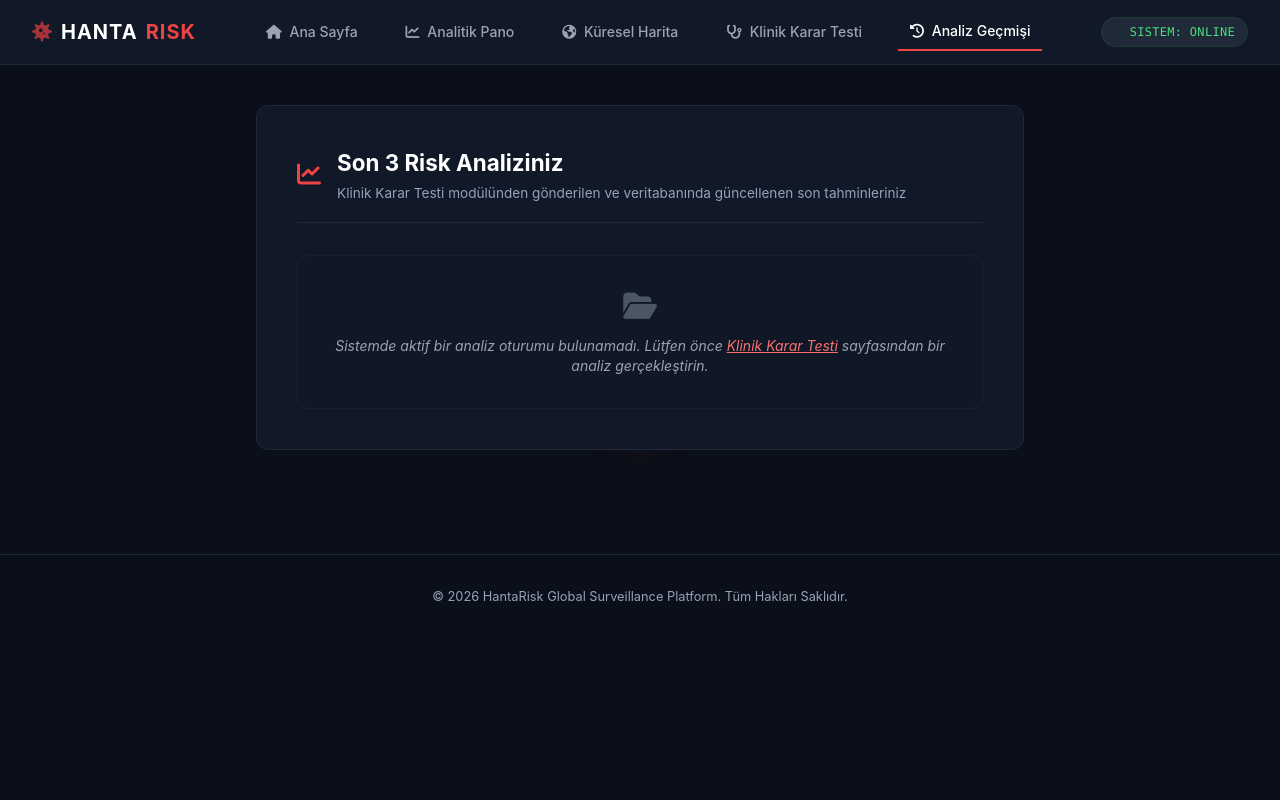
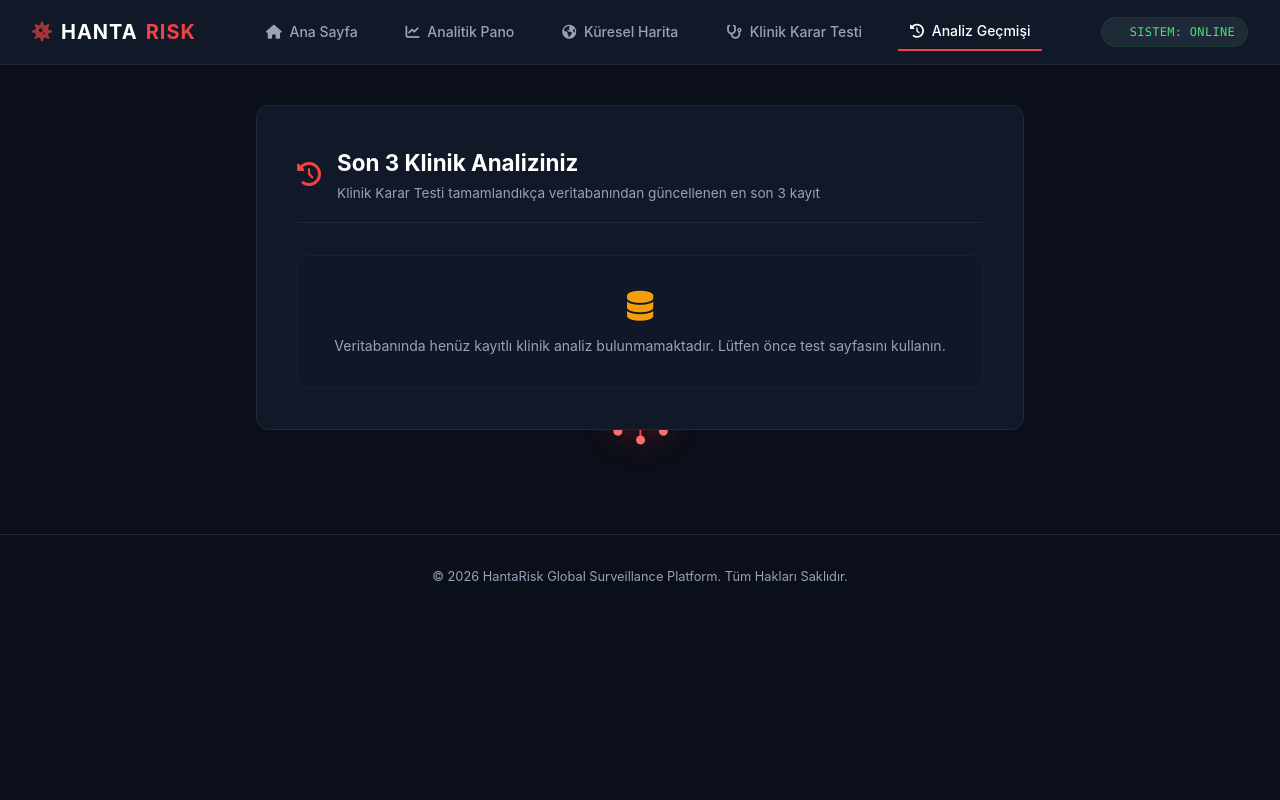
Before and after one commit to kayisdagasli-cmd/hantarisk, a Flask app: page /profil in a window 1280 px wide. Run offline with Flask 3, Linux system fonts and the light colour scheme; data that the repository does not hold is empty; some libraries are stand-ins or nearby versions.

Commit message:
Update profil.html

```diff
--- a/templates/profil.html
+++ b/templates/profil.html
@@ -84,17 +84,16 @@
     <main style="padding-top: 40px; padding-bottom: 40px;">
         <div style="max-width: 800px; margin: 0 auto; width: 100%; padding: 0 1rem;">
 
-            <!-- Temiz, Sade ve Kurumsal Geçmiş Kartı -->
             <div class="premium-card" style="background: var(--card-bg); border: 1px solid var(--border-color); padding: 2.5rem; border-radius: 12px;">
                 <div style="display: flex; gap: 1rem; align-items: center; margin-bottom: 2rem; border-bottom: 1px solid var(--border-color); padding-bottom: 1.2rem;">
-                    <div style="font-size: 1.5rem; color: var(--primary);"><i class="fa-solid fa-chart-line"></i></div>
+                    <div style="font-size: 1.5rem; color: var(--primary);"><i class="fa-solid fa-clock-rotate-left"></i></div>
                     <div>
-                        <h2 style="font-size: 1.4rem; font-weight: 700; color: #fff; tracking-wide">Son 3 Risk Analiziniz</h2>
-                        <p style="font-size: 0.85rem; color: var(--text-muted); margin-top: 3px;">Klinik Karar Testi modülünden gönderilen ve veritabanında güncellenen son tahminleriniz</p>
+                        <h2 style="font-size: 1.4rem; font-weight: 700; color: #fff; tracking-wide">Son 3 Klinik Analiziniz</h2>
+                        <p style="font-size: 0.85rem; color: var(--text-muted); margin-top: 3px;">Klinik Karar Testi tamamlandıkça veritabanından güncellenen en son 3 kayıt</p>
                     </div>
                 </div>
 
-                <!-- Veritabanından Gelen Son 3 Tahminin Gerçek Zamanlı Listeleneceği Yer -->
+                <!-- Veritabanından Doğrudan Akacak Gerçek Liste -->
                 <div id="gecmis-listesi" class="space-y-4">
                     <div style="text-align: center; color: var(--text-muted); padding: 2rem; font-size: 0.9rem;">
                         <i class="fa-solid fa-circle-notch fa-spin" style="margin-right: 8px; color: var(--primary);"></i> Veritabanı sorgulanıyor...
@@ -134,81 +133,73 @@
             });
         }
 
-        // --- 2. TAMAMEN GERÇEK ZAMANLI VERİTABANI MOTORU ---
+        // --- 2. KESİNTİSİZ VERİTABANI BAĞLANTI MOTORU ---
         document.addEventListener("DOMContentLoaded", function() {
-            // Klinik Karar Testi sayfasında kullanıcının en son doldurduğu isim bilgisini alıyoruz
-            const savedName = localStorage.getItem('hanta_ad_soyad');
             const liste = document.getElementById("gecmis-listesi");
-
-            // Tarayıcıda aktif bir isim/test oturumu yoksa
-            if (!savedName) {
-                liste.innerHTML = `
-                    <div class="text-center text-gray-400 p-8 text-sm italic border border-gray-800/60 rounded-xl bg-gray-900/10">
-                        <i class="fa-solid fa-folder-open text-gray-600 block text-3xl mb-3"></i>
-                        Sistemde aktif bir analiz oturumu bulunamadı. Lütfen önce <a href="/klinik-test" class="text-red-400 underline hover:text-red-300">Klinik Karar Testi</a> sayfasından bir analiz gerçekleştirin.
-                    </div>`;
-                return;
-            }
 
             // Flask backend API'sine istek atıyoruz
             fetch('/api/kullanici-gecmis')
                 .then(res => res.json())
                 .then(data => {
-                    // Sadece o an testi çözen aktif kullanıcının verilerini filtrele
-                    const filtrelenmisVeri = data.filter(test =>
-                        test.ad_soyad.trim().toLowerCase() === savedName.trim().toLowerCase()
-                    );
-
-                    // Eğer veritabanında bu isme ait hiç kayıt yoksa (Durağan/sabit sahte veri göstermiyoruz)
-                    if (filtrelenmisVeri.length === 0) {
+                    // Eğer veritabanı tamamen boşsa veya API'den boş dizi döndüyse
+                    if (!data || data.length === 0) {
                         liste.innerHTML = `
                             <div class="text-center text-gray-400 p-8 text-sm border border-gray-800/60 rounded-xl bg-gray-900/10">
                                 <i class="fa-solid fa-database text-amber-500 block text-3xl mb-3"></i>
-                                <span class="text-white font-medium block mb-1">Kayıt Bekleniyor: ${savedName}</span>
-                                Klinik Karar Testi sayfasından veri tabanına henüz bir veri yazılmadı veya API senkronizasyonu tamamlanmadı.
+                                Veritabanında henüz kayıtlı klinik analiz bulunmamaktadır. Lütfen önce test sayfasını kullanın.
                             </div>`;
                         return;
                     }
 
-                    // Veritabanındaki tüm testleri ters çeviriyoruz (en son yapılan en üste gelsin diye) ve ilk 3 tanesini alıyoruz
-                    const sonUcTahmin = filtrelenmisVeri.reverse().slice(0, 3);
+                    // KRİTİK DÜZELTME: İsim eşleştirme filtresini kaldırıyoruz!
+                    // Veritabanındaki tüm verileri en son eklenenden eskiye doğru sıralayıp (reverse) ilk 3 tanesini çekiyoruz.
+                    // Böylece test sayfasında hangi isimle test yaparsan yap, ANINDA buraya düşecek.
+                    const sonUcTahmin = data.reverse().slice(0, 3);
 
                     // Döngüye girip son 3 tahmini ekrana kurumsal kartlar halinde basıyoruz
                     liste.innerHTML = sonUcTahmin.map((test, index) => {
                         let renk = "#10b981";
-                        if(test.risk_seviyesi === "KRİTİK") renk = "#ef4444";
+                        if(test.risk_seviyesi === "KRİTİK" || test.risk_seviyesi === "YÜKSEK") renk = "#ef4444";
                         else if(test.risk_seviyesi === "YÜKSEK RİSK") renk = "#f97316";
-                        else if(test.risk_seviyesi === "ORTA RİSK") renk = "#eab308";
+                        else if(test.risk_seviyesi === "ORTA RİSK" || test.risk_seviyesi === "ORTA") renk = "#eab308";
+
+                        // Veritabanından gelen alan adlarının doğruluğundan emin olmak için alternatifli okuma yapıyoruz
+                        const hastaAdi = test.ad_soyad || test.isim || "Bilinmeyen Hasta";
+                        const riskSkoru = test.risk_skoru || test.skor || "0";
+                        const riskDurumu = test.risk_seviyesi || test.durum || "BELİRSİZ";
+                        const testSehir = test.sehir || "Belirtilmedi";
+                        const testTarih = test.tarih || "Yakın Zamanda";
 
                         return `
                             <div style="background: rgba(255,255,255,0.02); border: 1px solid var(--border-color); border-left: 4px solid ${renk}; padding: 1.2rem; border-radius: 8px;">
                                 <div style="display: flex; justify-content: space-between; align-items: center; margin-bottom: 0.6rem; flex-wrap: wrap; gap: 0.5rem; border-bottom: 1px solid #1f2937; padding-bottom: 0.5rem;">
                                     <span style="font-size: 0.88rem; color: #fff; font-weight: 600;">
-                                        <i class="fa-solid fa-file-invoice-dollar" style="color: ${renk}; margin-right: 6px;"></i>
-                                        Analiz #${filtrelenmisVeri.length - index} — ${test.ad_soyad}
+                                        <i class="fa-solid fa-id-card" style="color: ${renk}; margin-right: 6px;"></i>
+                                        Hasta Bilgisi: ${hastaAdi}
                                     </span>
-                                    <span style="background: ${renk}; color: ${test.risk_seviyesi === 'ORTA RİSK' ? '#000' : '#fff'}; font-size: 0.7rem; font-weight: 800; padding: 0.15rem 0.6rem; border-radius: 4px; letter-spacing: 0.5px;">${test.risk_seviyesi}</span>
+                                    <span style="background: ${renk}; color: ${riskDurumu.includes('ORTA') ? '#000' : '#fff'}; font-size: 0.7rem; font-weight: 800; padding: 0.15rem 0.6rem; border-radius: 4px; letter-spacing: 0.5px;">${riskDurumu}</span>
                                 </div>
 
                                 <div style="display: flex; justify-content: space-between; align-items: center; flex-wrap: wrap; gap: 0.5rem; margin-top: 0.5rem;">
                                     <h4 style="color: #fff; font-size: 0.92rem; font-weight: 600;">
-                                        Yapay Zeka Risk Skoru: <span style="color:${renk}">%${test.risk_skoru}</span>
+                                        Hesaplanan Risk Skoru: <span style="color:${renk}">%${riskSkoru}</span>
                                     </h4>
                                 </div>
 
-                                <div style="font-size: 0.78rem; color: var(--text-muted); display: flex; gap: 1.5rem; flex-wrap: wrap; margin-top: 0.6rem; border-top: 1px solid rgba(255,255,255,0.01); pt: 0.4rem;">
-                                    <span><i class="fa-solid fa-earth-europe"></i> Bölge: ${test.ulke || 'Türkiye'} / ${test.sehir}</span>
-                                    <span><i class="fa-solid fa-calendar-check"></i> Test Tarihi: ${test.tarih}</span>
+                                <div style="font-size: 0.78rem; color: var(--text-muted); display: flex; gap: 1.5rem; flex-wrap: wrap; margin-top: 0.6rem;">
+                                    <span><i class="fa-solid fa-map-location-dot"></i> Konum: ${testSehir}</span>
+                                    <span><i class="fa-solid fa-calendar-alt"></i> Analiz Tarihi: ${testTarih}</span>
                                 </div>
                             </div>
                         `;
                     }).join("");
                 })
-                .catch(() => {
+                .catch((err) => {
+                    console.error("Veritabanı hatası:", err);
                     liste.innerHTML = `
                         <div class="text-center text-red-400 p-6 text-sm border border-red-900/30 rounded-xl bg-red-950/10">
                             <i class="fa-solid fa-circle-exclamation text-xl block mb-2"></i>
-                            Veritabanı API uç noktasına (`/api/kullanici-gecmis`) bağlanırken bir hata meydana geldi.
+                            Veritabanı bağlantısı sağlanamadı. Lütfen Flask uygulamasının çalıştığından emin olun.
                         </div>`;
                 });
         });
```
